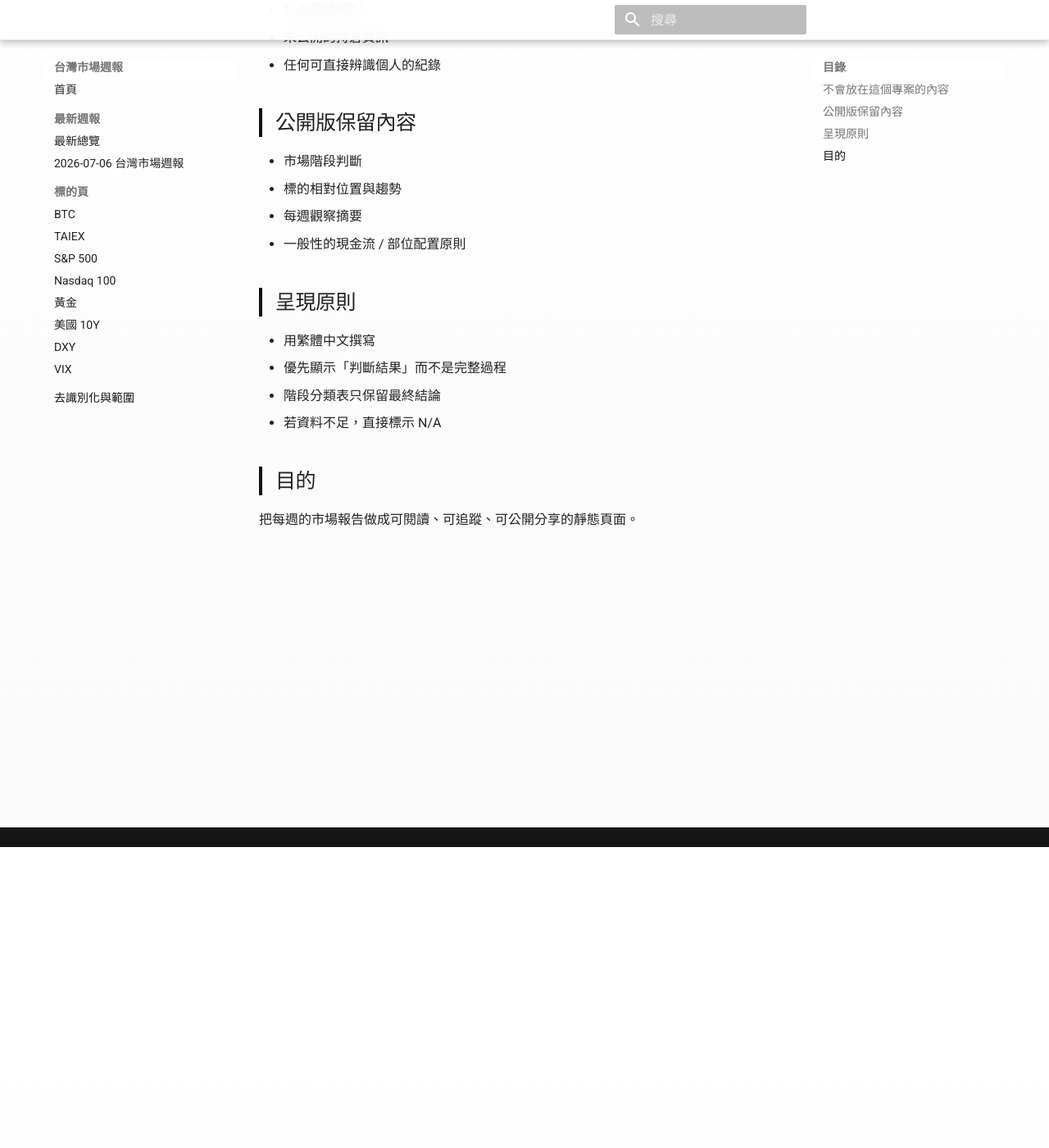
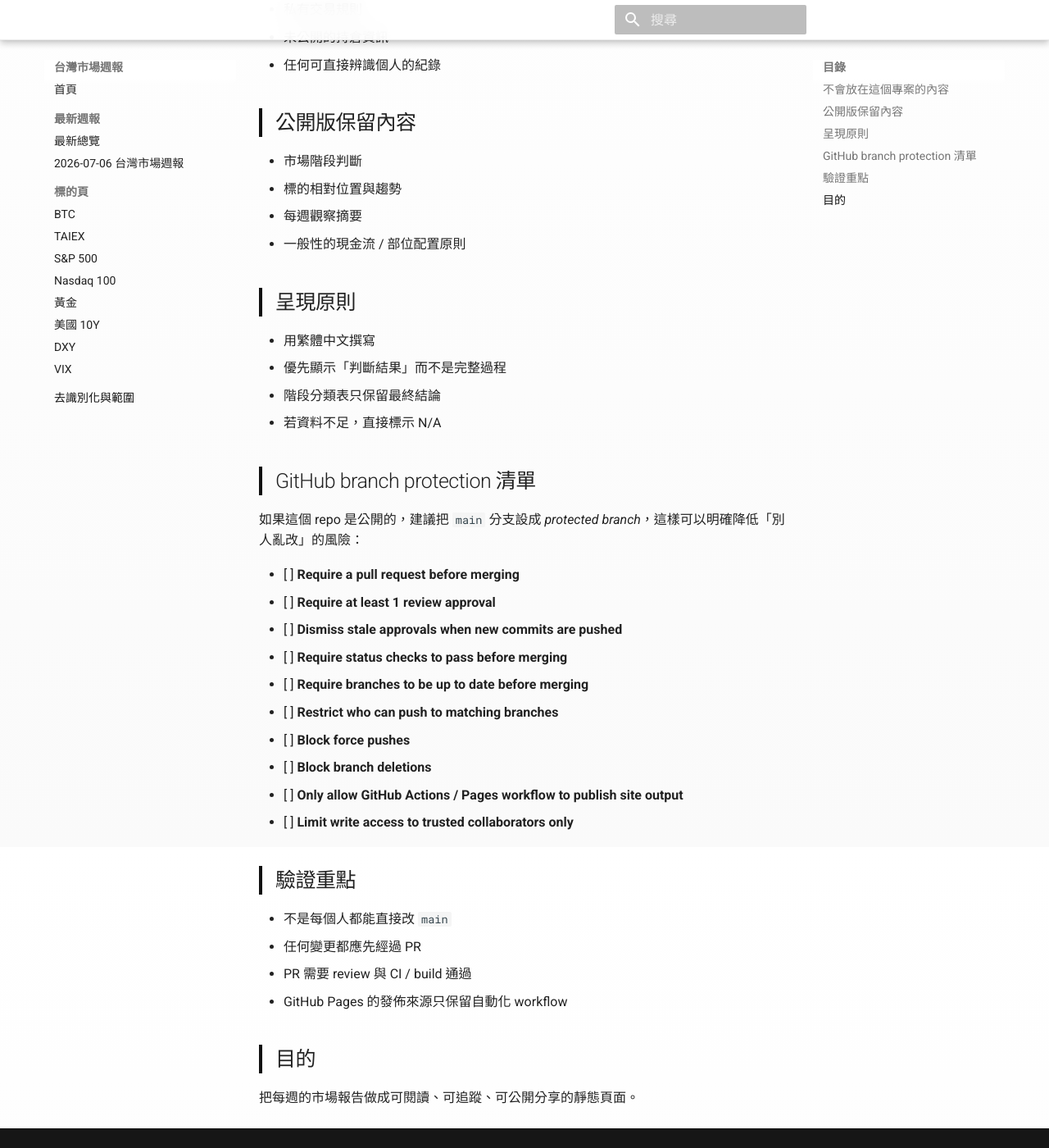
Before and after one commit to Larry-kang/market-regime-weekly, an MkDocs documentation site: the page built from docs/privacy.md, in a window 1280 px wide and 1400 px high, scrolled down 367 px. Shown: the whole window at 82% size. Built offline with MkDocs 1.6.1 and Material for MkDocs 9.7.7, drawn with Linux system fonts in a browser that asks for light colours; comment, search, counter and statistics services are not loaded.

Commit message:
docs: add branch protection checklist

```diff
--- a/docs/privacy.md
+++ b/docs/privacy.md
@@ -21,5 +21,27 @@
 - 階段分類表只保留最終結論
 - 若資料不足，直接標示 N/A
 
+## GitHub branch protection 清單
+
+如果這個 repo 是公開的，建議把 `main` 分支設成 *protected branch*，這樣可以明確降低「別人亂改」的風險：
+
+- [ ] **Require a pull request before merging**
+- [ ] **Require at least 1 review approval**
+- [ ] **Dismiss stale approvals when new commits are pushed**
+- [ ] **Require status checks to pass before merging**
+- [ ] **Require branches to be up to date before merging**
+- [ ] **Restrict who can push to matching branches**
+- [ ] **Block force pushes**
+- [ ] **Block branch deletions**
+- [ ] **Only allow GitHub Actions / Pages workflow to publish site output**
+- [ ] **Limit write access to trusted collaborators only**
+
+## 驗證重點
+
+- 不是每個人都能直接改 `main`
+- 任何變更都應先經過 PR
+- PR 需要 review 與 CI / build 通過
+- GitHub Pages 的發佈來源只保留自動化 workflow
+
 ## 目的
 把每週的市場報告做成可閱讀、可追蹤、可公開分享的靜態頁面。
```
